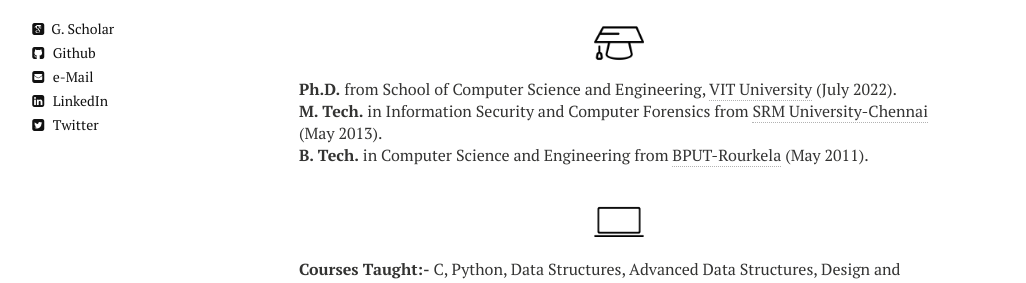
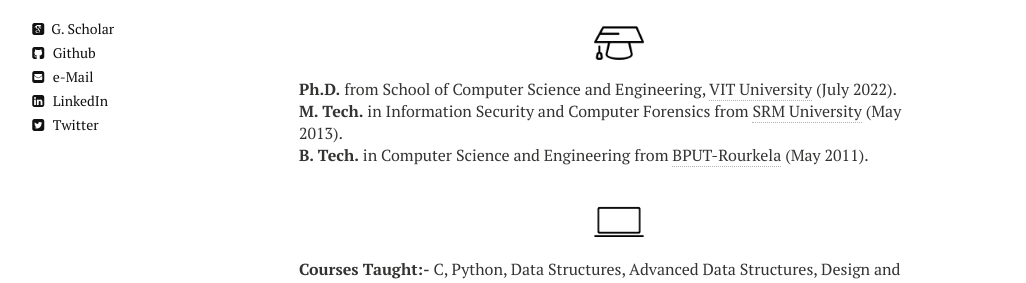
Before and after one commit to ashutoshsatapathy1990/ashutoshsatapathy1990.github.io, a Jekyll site: the page built from cv.md, in a window 1280 px wide. Shown: the part 473-756 px from the top of the page, without its empty margins (21-1047 px from the left). Built offline with Jekyll 4.4.1, drawn with Linux system fonts in a browser that asks for light colours; nearby versions of some CDN libraries.

Commit message:
Update cv.html

```diff
--- a/_layouts/cv.html
+++ b/_layouts/cv.html
@@ -53,7 +53,7 @@
 
     <p align="center" class=bottom-small><img src="{{ site.url }}/images/CV/study2.png" alt="Education" width="50" height="50"></p>
     <p align="left"><strong>Ph.D.</strong> from School of Computer Science and Engineering, <a href="http://chennai.vit.ac.in/" target="_blank">VIT University</a> (July 2022).</p>
-    <p align="left"><strong>M. Tech.</strong> in Information Security and Computer Forensics from <a href="http://www.srmuniv.ac.in/" target="_blank">SRM University-Chennai</a> (May 2013).</p>
+    <p align="left"><strong>M. Tech.</strong> in Information Security and Computer Forensics from <a href="http://www.srmuniv.ac.in/" target="_blank">SRM University</a> (May 2013).</p>
     <p align="left" class="bottom-three"><strong>B. Tech.</strong> in Computer Science and Engineering from <a href="http://www.bput.ac.in/" target="_blank">BPUT-Rourkela</a> (May 2011).</p>
 
     <!--
```
